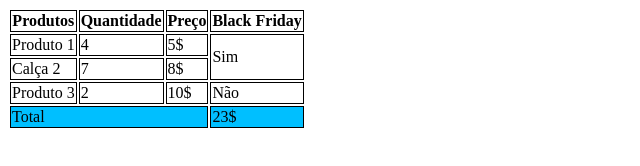
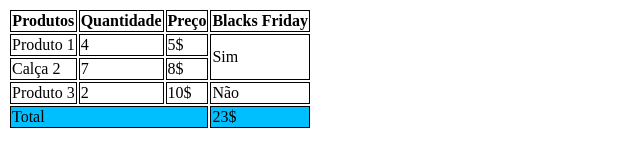
Before and after one commit to Marcosdev1936/aula-tabela, a plain HTML site: page index.html in a window 1280 px wide. Shown: the whole page, without its empty margins (0-640 px from the left). Drawn offline with Linux system fonts and the light colour scheme.

Commit message:
mudando black para blacks

```diff
--- a/index.html
+++ b/index.html
@@ -21,7 +21,7 @@
                 <th>Produtos</th>
                 <th>Quantidade</th>
                 <th>Preço</th>
-                <th>Black Friday</th>
+                <th>Blacks Friday</th>
            </tr>
        </thead>
 
```
